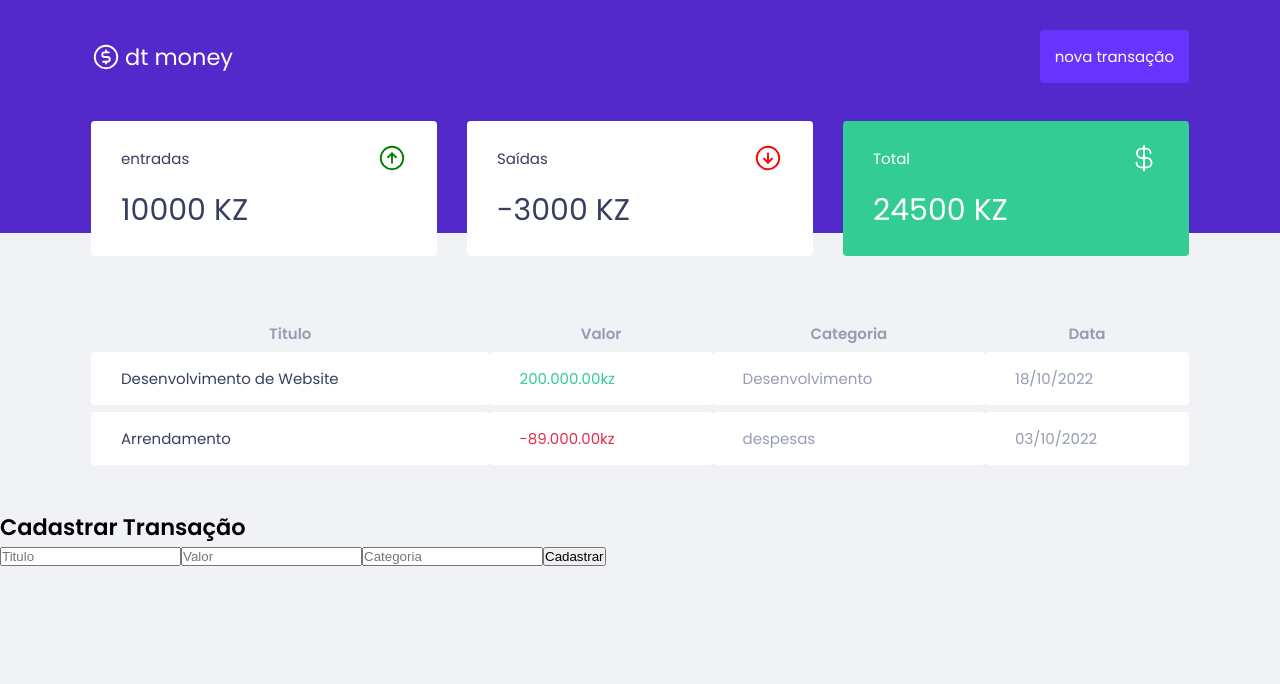
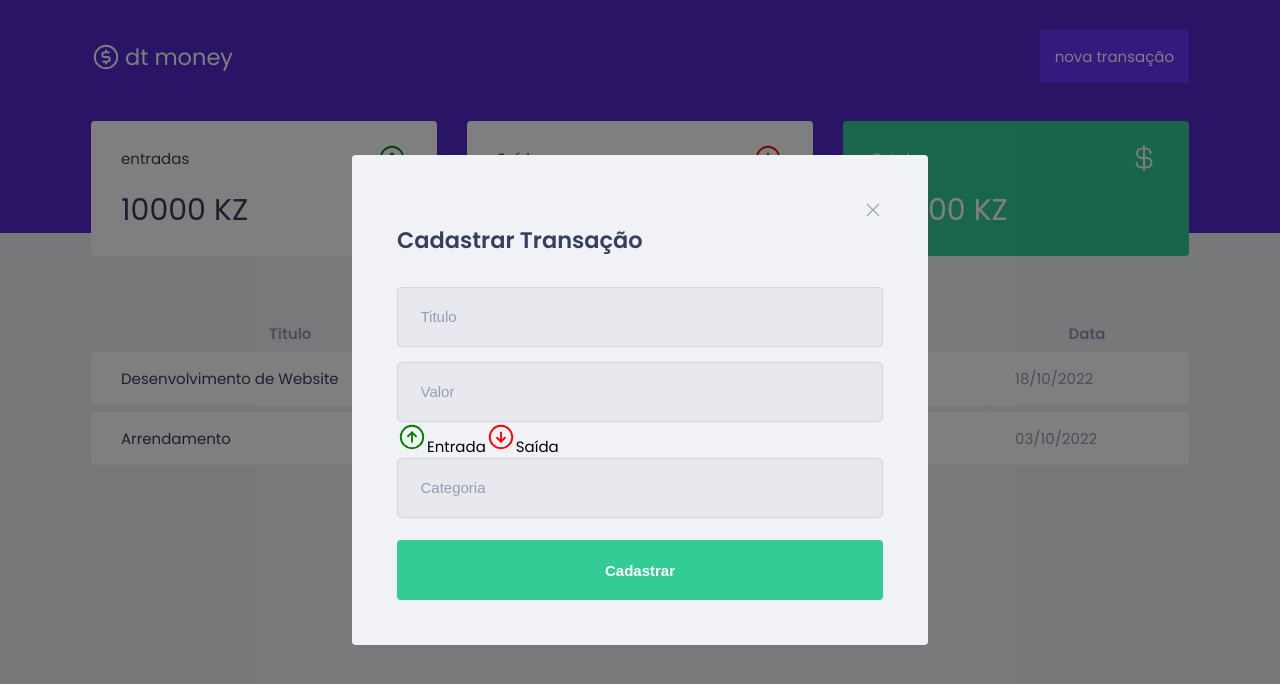
Before and after one commit to fcorreia18/dt-money, a React (Vite) app: page / in a window 1280 px wide. Both pictures are taken after a click on the button "nova transação". Shown: the top 684 px of the page. Built offline with nearby package versions, Linux system fonts and the light colour scheme; no server answers; what miragejs would draw is missing.

Commit message:
feat: close modal button

```diff
--- a/src/components/NewTransactionModal/index.tsx
+++ b/src/components/NewTransactionModal/index.tsx
@@ -1,6 +1,7 @@
 import React from 'react';
 import ReactModal from 'react-modal';
-import { Container } from './styles';
+import { Container, TransactionTypeContainer } from './styles';
+import { ArrowCircleDown, ArrowCircleUp, X } from 'phosphor-react';
 interface HandleModalActions {
     isOpen: boolean,
     onRequestClose: () => void;
@@ -14,11 +15,25 @@ export const NewTransactionModal: React.FC<HandleModalActions> = ({ isOpen, onRe
             overlayClassName={"react-modal-overlay"}
             className={"react-modal-content"}
         >
+            <button className='close-button'onClick={onRequestClose} >
+            <X width={20} height={20} cursor={"pointer"} />
+            </button>
             <Container>
                 <h2>Cadastrar Transação</h2>
-                <input type="text" placeholder='Titulo'/>
-                <input type="text" placeholder='Valor'/>
-                <input type="text" placeholder='Categoria'/>
+                <input type="text" placeholder='Titulo' />
+                <input type="number" placeholder='Valor' />
+                <TransactionTypeContainer>
+                    <span>
+
+                    <span>
+                    <ArrowCircleUp width={30} height={30} style={{ color: "green" }} />
+                    Entrada
+                    </span>
+                    <ArrowCircleDown width={30} height={30} style={{ color: "red" }} />
+                    Saída
+                    </span>
+                </TransactionTypeContainer>
+                <input type="text" placeholder='Categoria' />
                 <button type="submit"> Cadastrar </button>
             </Container>
 
--- a/src/components/NewTransactionModal/styles.ts
+++ b/src/components/NewTransactionModal/styles.ts
@@ -1,3 +1,54 @@
 import styled from "styled-components";
 
-export  const Container = styled.form``
+export  const Container = styled.form`
+    h2{
+        color:var(--text-title);
+        font-size:1.5rem;
+        margin-bottom:2rem;
+    }
+
+    input{
+        width:100%;
+        padding:0 1.5rem;
+        height:4rem;
+        border-radius:0.25rem;
+
+        border:1px solid #d7d7d7;
+        background:#e7e9ee;
+
+        font-weight:400;
+        font-size:1rem;
+
+        &::placeholder{
+            color: var(--text-body);
+        }
+
+        & + input{
+            margin-top:1rem;
+        }
+    }
+
+    button[type="submit"]{
+        width:100%;
+        padding:0 1.5rem;
+        height: 4rem;
+        background:var(--green);
+        color:#fff;
+        border-radius:0.25rem;
+        border:0;
+        font-size:1rem;
+        margin-top:1.5rem;
+        font-weight:600;
+
+        transition:filter 0.2s;
+
+        &:hover{
+            filter: brightness(0.9);
+        }
+    }
+
+
+`
+
+export const TransactionTypeContainer = styled.div`
+`;
--- a/src/styles/global.ts
+++ b/src/styles/global.ts
@@ -38,4 +38,43 @@ export const GlobalStyle =  createGlobalStyle`
         opacity:0.6;
         cursor:not-allowed;
     }
+    button{
+        cursor:pointer;
+    }
+
+    .react-modal-overlay{
+        background: rgba(0,0,0,0.5);
+        position:fixed;
+        left:0;
+        right:0;
+        top:0;
+        bottom:0;
+        display:flex;
+        justify-content:center;
+        align-items:center;
+
+    }
+    .react-modal-content{
+        position:relative;
+        width:100%;
+        max-width:576px;
+        background: var(--background);
+        padding: 3rem;
+        border-radius:0.25rem;
+
+
+        .close-button{
+            color: var(--text-body);
+            display:block;
+            background: none;
+            border:0;
+            width: 100%;
+            text-align:right;
+            transition: filter 0.2s;
+
+            &:hover{
+                filter:brightness(0.8)
+            }
+        }
+    }
 `
```
